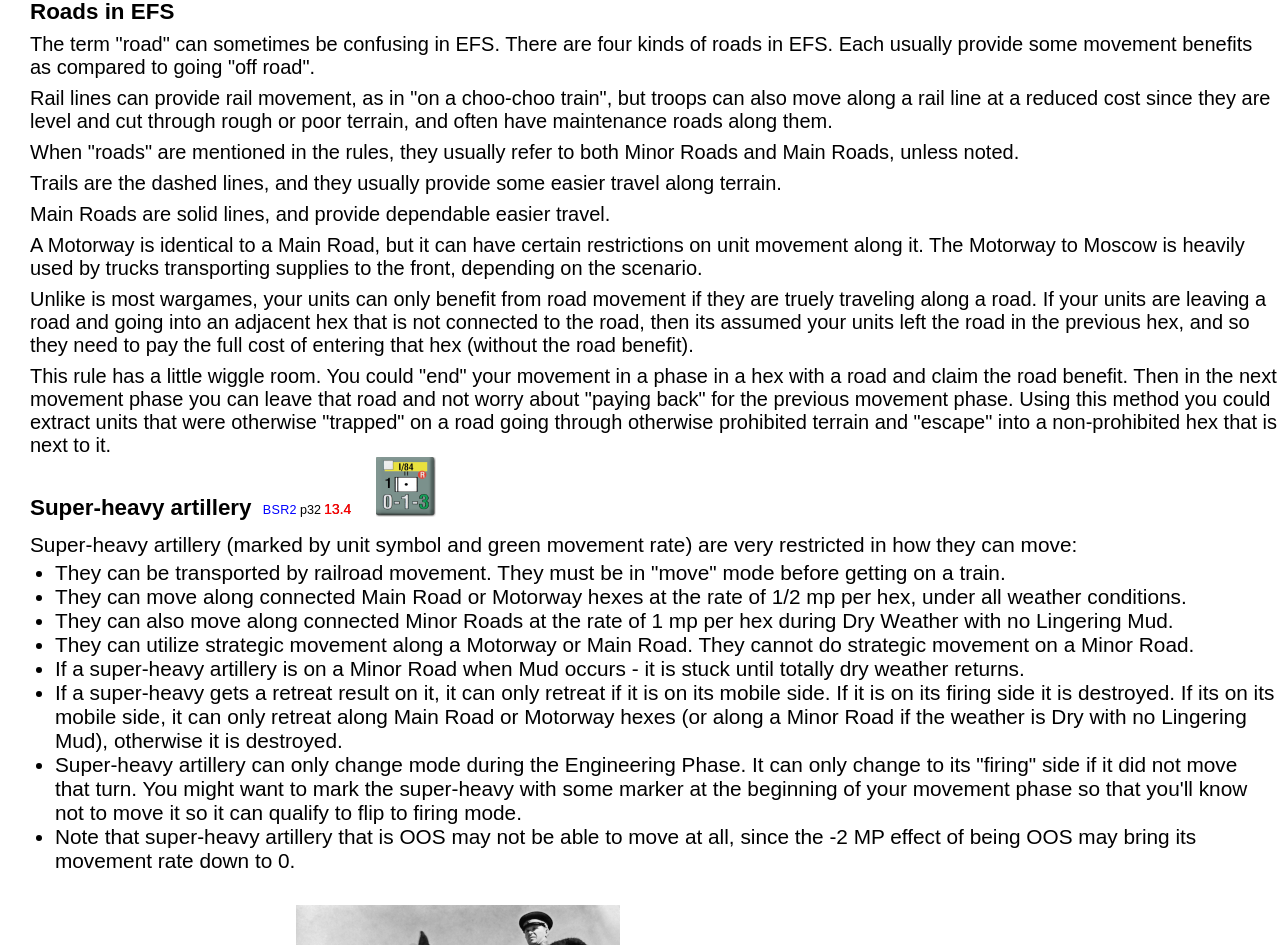
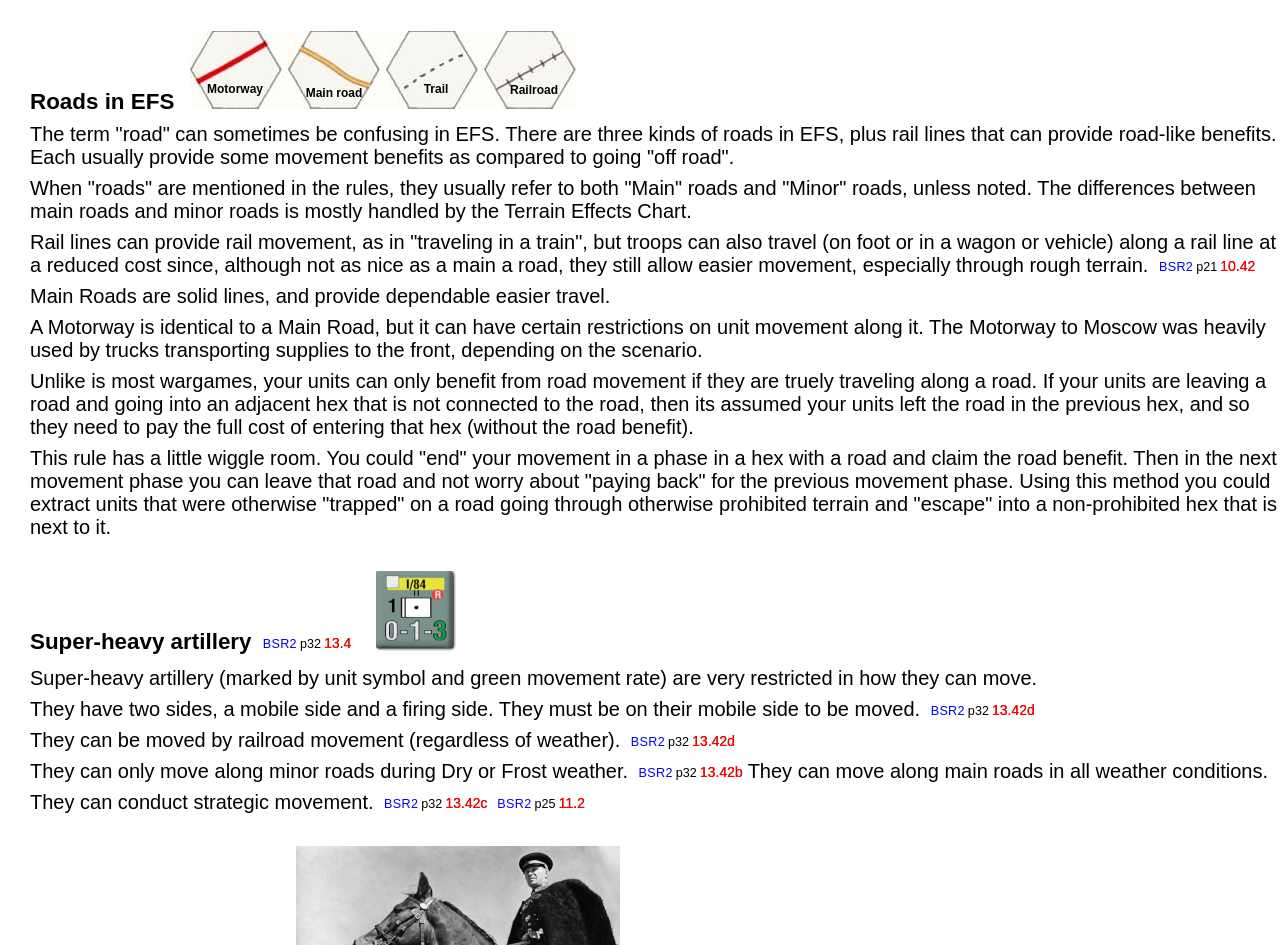
Before and after one commit to cserret/wargalley, a React (Create React App) app: page /efs/movement in a window 1280 px wide. Shown: the part 2087-3032 px from the top of the page. Built offline with nearby package versions, Linux system fonts and the light colour scheme.

Commit message:
working on movement section

```diff
--- a/src/Components/Efs/Movement/Movement.js
+++ b/src/Components/Efs/Movement/Movement.js
@@ -29,6 +29,7 @@ import germanInfantryDivision from "../../../images/efs/supply/german_infantry_d
 import germanHeavyArtillery from "../../../images/efs/movement/german_heavy_artiilery.png"
 import germanRocketArtillery from "../../../images/efs/movement/german_rocket_artillery_120.png"
 import germanPanzer from "../../../images/efs/movement/german_panzer_120x120.png"
+import roadsExample from "../../../images/efs/movement/roads_example.jpg"
 import './Movement.scss';
 
 const Movement = (props) => {
@@ -131,10 +132,10 @@ const Movement = (props) => {
             <div>
                 As you can see, the Soviets are at a disadvantage.
                 <span className="spacer0_5rem" />
-                The Axis player gets to move all his units to set up combats, but the Soviet player can only move motorized units before combat.
+                The Axis player gets to move all his units to set up combats, but the Soviet player can *only move motorized units before combat.
                 <span className="spacer0_5rem" />
-                However, the Soviet player does have a limited ability to move some non-motorized units during the Soviet Motorized Movement Phase by having a headquarters "Activate" a non-motorized unit. This will be discussed in the section under "Headquarters".
-                <span className="spacer0_5rem" />
+                *The Soviet player does have a limited ability to move some non-motorized units during the Soviet Motorized Movement Phase by having a headquarters "Activate" a non-motorized unit. This will be discussed in the section under "Headquarters".
+
             </div>
 
             <div className="subheader-rule">
@@ -145,30 +146,52 @@ const Movement = (props) => {
             <span className="spacer0_5rem" />
             There can also be conditions that cause "Lingering mud" and "Lingering snow", depending
             on the previous turn's weather. <BsrLink page="9" rule="5.2" />
-
+            <span className="spacer0_5rem" />
+            Weather has effects on movement, General supply, ZOCs, Air missions, and combat.
 
 
 
             <div className="subheader-rule">
                 Roads in EFS
+                <svg height="78" width="386" style={{ marginLeft: '1rem' }}>
+                    <image href={roadsExample} x="0" y="0" height="78" width="386" />
+
+                    <text x="45" y="62" className="image-label"
+                        fontSize="12px"
+                        textAnchor="middle"
+                    >Motorway</text>
+
+                    <text x="144" y="66" className="image-label"
+                        fontSize="12px"
+                        textAnchor="middle"
+                    >Main road</text>
+
+                    <text x="246" y="62" className="image-label"
+                        fontSize="12px"
+                        textAnchor="middle"
+                    >Trail</text>
+
+                    <text x="344" y="63" className="image-label"
+                        fontSize="12px"
+                        textAnchor="middle"
+                    >Railroad</text>
+                </svg>
             </div>
             <span className="spacer0_5rem" />
             <div>
-                The term "road" can sometimes be confusing in EFS. There are four kinds of roads in EFS. Each usually provide some movement benefits as compared to going "off road".
+                The term "road" can sometimes be confusing in EFS. There are three kinds of roads in EFS, plus rail lines that can provide road-like benefits. Each usually provide some movement benefits as compared to going "off road".
                 <span className="spacer0_5rem" />
-                Rail lines can provide rail movement, as in "on a choo-choo train", but troops can also
-                move along a rail line at a reduced cost since they are level and cut through rough or poor terrain, and often
-                have maintenance roads along them.
+                When "roads" are mentioned in the rules, they usually refer to both "Main" roads and "Minor" roads, unless
+                noted. The differences between main roads and minor roads is mostly handled by the Terrain Effects Chart.
                 <span className="spacer0_5rem" />
-                When "roads" are mentioned in the rules, they usually refer to both Minor Roads and Main Roads, unless
-                noted.
-                <span className="spacer0_5rem" />
-                Trails are the dashed lines, and they usually provide some easier travel along terrain.
+                Rail lines can provide rail movement, as in "traveling in a train", but troops can also
+                travel (on foot or in a wagon or vehicle) along a rail line at a reduced cost since, although not as nice as a main a road, they still
+                allow easier movement, especially through rough terrain. <BsrLink page="21" rule="10.42" />
                 <span className="spacer0_5rem" />
                 Main Roads are solid lines, and provide dependable easier travel.
                 <span className="spacer0_5rem" />
                 A Motorway is identical to a Main Road, but it can have certain restrictions on unit movement along it.
-                The Motorway to Moscow is heavily used by trucks transporting supplies to the front, depending on the
+                The Motorway to Moscow was heavily used by trucks transporting supplies to the front, depending on the
                 scenario.
                 <span className="spacer0_5rem" />
                 Unlike is most wargames, your units can only benefit from road movement if they are truely
@@ -179,26 +202,27 @@ const Movement = (props) => {
                 This rule has a little wiggle room. You could "end" your movement in a phase in a hex with a road and claim the road benefit. Then in the next movement phase you can leave that road and not worry about "paying back" for the previous movement phase. Using this method you could extract units that were otherwise "trapped" on a road going through otherwise prohibited terrain and "escape" into a non-prohibited hex that is next to it.
             </div>
 
-
+            <span className="spacer2rem" />
 
             <div className="subheader-image">
 
                 <div>Super-heavy artillery <BsrLink page="32" rule="13.4" /></div>
-                <img src={germanHeavyArtillery} alt="German heavy artillery" width="60" height="60" />
+                <img src={germanHeavyArtillery} alt="German heavy artillery" width="80" height="80" />
             </div>
             <span className="spacer1rem" />
-            <div className="pdiv">
-                Super-heavy artillery (marked by unit symbol and green movement rate) are very restricted in how they can move:
-                <ul className="bare-ul">
-                    <li>They can be transported by railroad movement. They must be in "move" mode before getting on a train.</li>
-                    <li>They can move along connected Main Road or Motorway hexes at the rate of 1/2 mp per hex, under all weather conditions.</li>
-                    <li>They can also move along connected Minor Roads at the rate of 1 mp per hex during Dry Weather with no Lingering Mud. </li>
-                    <li>They can utilize strategic movement along a Motorway or Main Road. They cannot do strategic movement on a Minor Road.</li>
-                    <li>If a super-heavy artillery is on a Minor Road when Mud occurs - it is stuck until totally dry weather returns.</li>
-                    <li>If a super-heavy gets a retreat result on it, it can only retreat if it is on its mobile side. If it is on its firing side it is destroyed. If its on its mobile side, it can only retreat along Main Road or Motorway hexes (or along a Minor Road if the weather is Dry with no Lingering Mud), otherwise it is destroyed.</li>
-                    <li>Super-heavy artillery can only change mode during the Engineering Phase. It can only change to its "firing" side if it did not move that turn. You might want to mark the super-heavy with some marker at the beginning of your movement phase so that you'll know not to move it so it can qualify to flip to firing mode.</li>
-                    <li>Note that super-heavy artillery that is OOS may not be able to move at all, since the -2 MP effect of being OOS may bring its movement rate down to 0.</li>
-                </ul>
+            <div>
+                Super-heavy artillery (marked by unit symbol and green movement rate) are very restricted in how they can move.
+                <span className="spacer0_5rem" />
+                They have two sides, a mobile side and a firing side. They must be on
+                their mobile side to be moved. <BsrLink page="32" rule="13.42d" />
+                <span className="spacer0_5rem" />
+                They can be moved by railroad movement (regardless of weather). <BsrLink page="32" rule="13.42d" />
+                <span className="spacer0_5rem" />
+                They can only move along minor roads during Dry or Frost weather. <BsrLink page="32" rule="13.42b" />
+                They can move along main roads in all weather conditions.
+                <span className="spacer0_5rem" />
+                They can conduct strategic movement. <BsrLink page="32" rule="13.42c" /><BsrLink page="25" rule="11.2" />
+
             </div>
 
 
@@ -206,9 +230,8 @@ const Movement = (props) => {
             <span className="spacer2rem" />
 
             <div className="subheader-image header-2-image">
-                <span>6.71, 22.12a</span>
                 <div>Soviet cavalry</div>
-                <img src={soviet_cavalry} alt="Soviet cavalry" />
+                <img src={sovietCavalry} alt="Soviet cavalry" width="80" height="80" />
                 <img src={soviet_cossack} alt="Soviet Cossack commander at Kiev, 1942" />
             </div>
             <span className="spacer1rem" />
--- a/src/Components/Efs/Movement/Movement.scss
+++ b/src/Components/Efs/Movement/Movement.scss
@@ -119,7 +119,7 @@
             }
             div {
                 white-space: nowrap;
-                padding: 0.3rem 0rem 0.1rem 0rem;
+                padding: 0.6rem 0rem 0.1rem 0rem;
                 &:nth-child(1),
                 &:nth-child(2),
                 &:nth-child(3),
```
Also changed, not shown: src/images/efs/movement/roads_example.jpg (added), src/images/efs/movement/roads_example.png (added).
